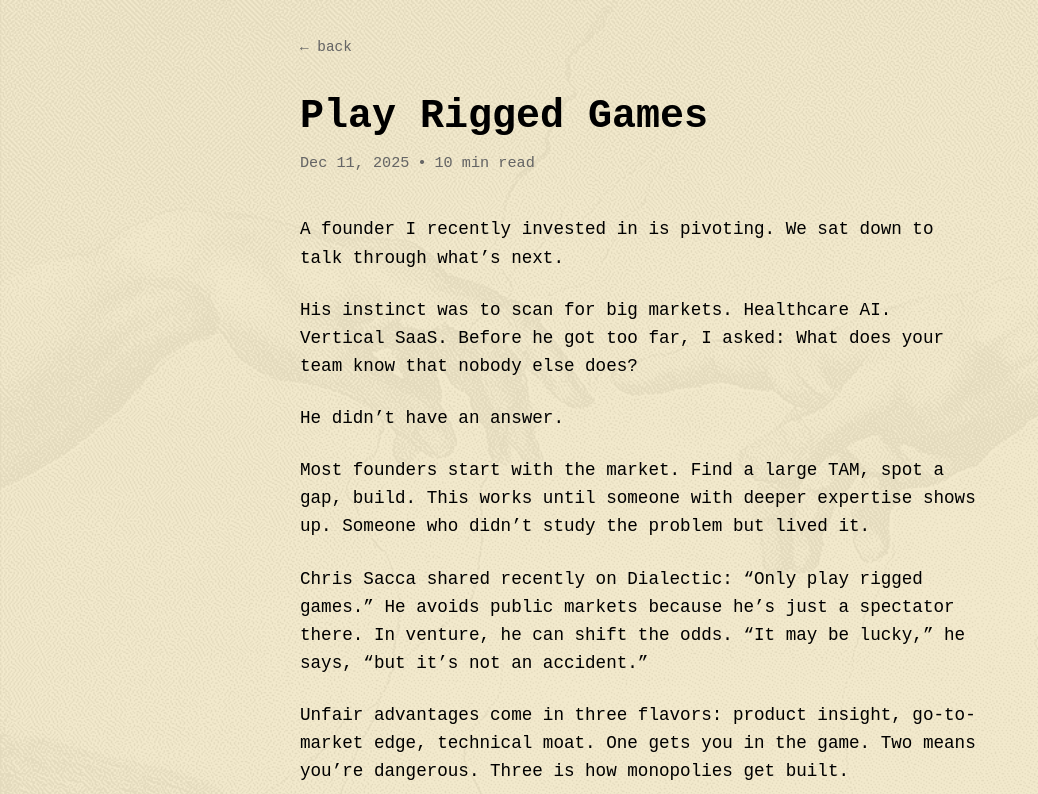
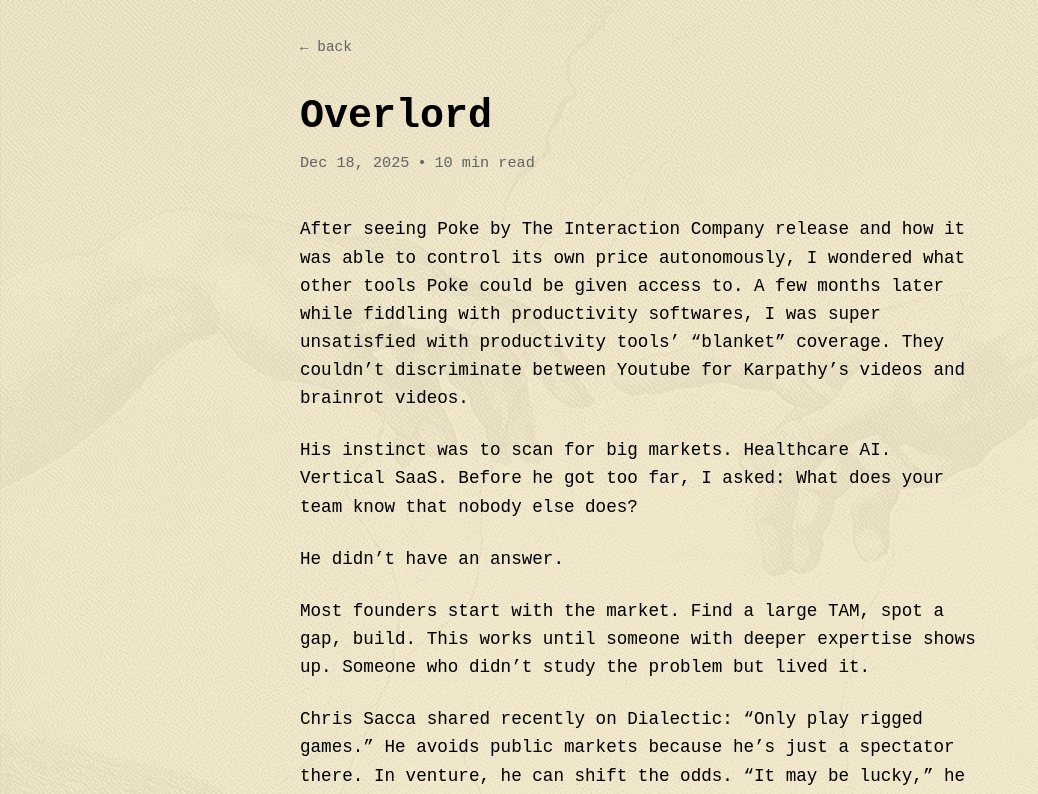
Before and after one commit to OmkarKovvali/personal-website, a plain HTML site: page article.html in a window 1280 px wide. Shown: the top 794 px of the page, without its empty margins (0-1038 px from the left). Drawn offline with Linux system fonts and the light colour scheme.

Commit message:
testing test

```diff
--- a/article.html
+++ b/article.html
@@ -3,7 +3,7 @@
 <head>
     <meta charset="UTF-8">
     <meta name="viewport" content="width=device-width, initial-scale=1.0">
-    <title>Play Rigged Games - Omkar K.</title>
+    <title>Overlord - Omkar K.</title>
     <link rel="stylesheet" href="style.css">
 </head>
 <body>
@@ -14,16 +14,16 @@
             <a href="thoughts.html" class="back-link">&larr; back</a>
 
             <header class="article-header">
-                <h1>Play Rigged Games</h1>
+                <h1>Overlord</h1>
                 <div class="article-meta">
-                    <span>Dec 11, 2025</span>
+                    <span>Dec 18, 2025</span>
                     <span>&bull;</span>
                     <span>10 min read</span>
                 </div>
             </header>
 
             <div class="article-content">
-                <p>A founder I recently invested in is pivoting. We sat down to talk through what’s next.</p>
+                <p>After seeing Poke by The Interaction Company release and how it was able to control its own price autonomously, I wondered what other tools Poke could be given access to. A few months later while fiddling with productivity softwares, I was super unsatisfied with productivity tools’ “blanket” coverage. They couldn’t discriminate between Youtube for Karpathy’s videos and brainrot videos. </p>
 
                 <p>His instinct was to scan for big markets. Healthcare AI. Vertical SaaS. Before he got too far, I asked: What does your team know that nobody else does?</p>
 
```
